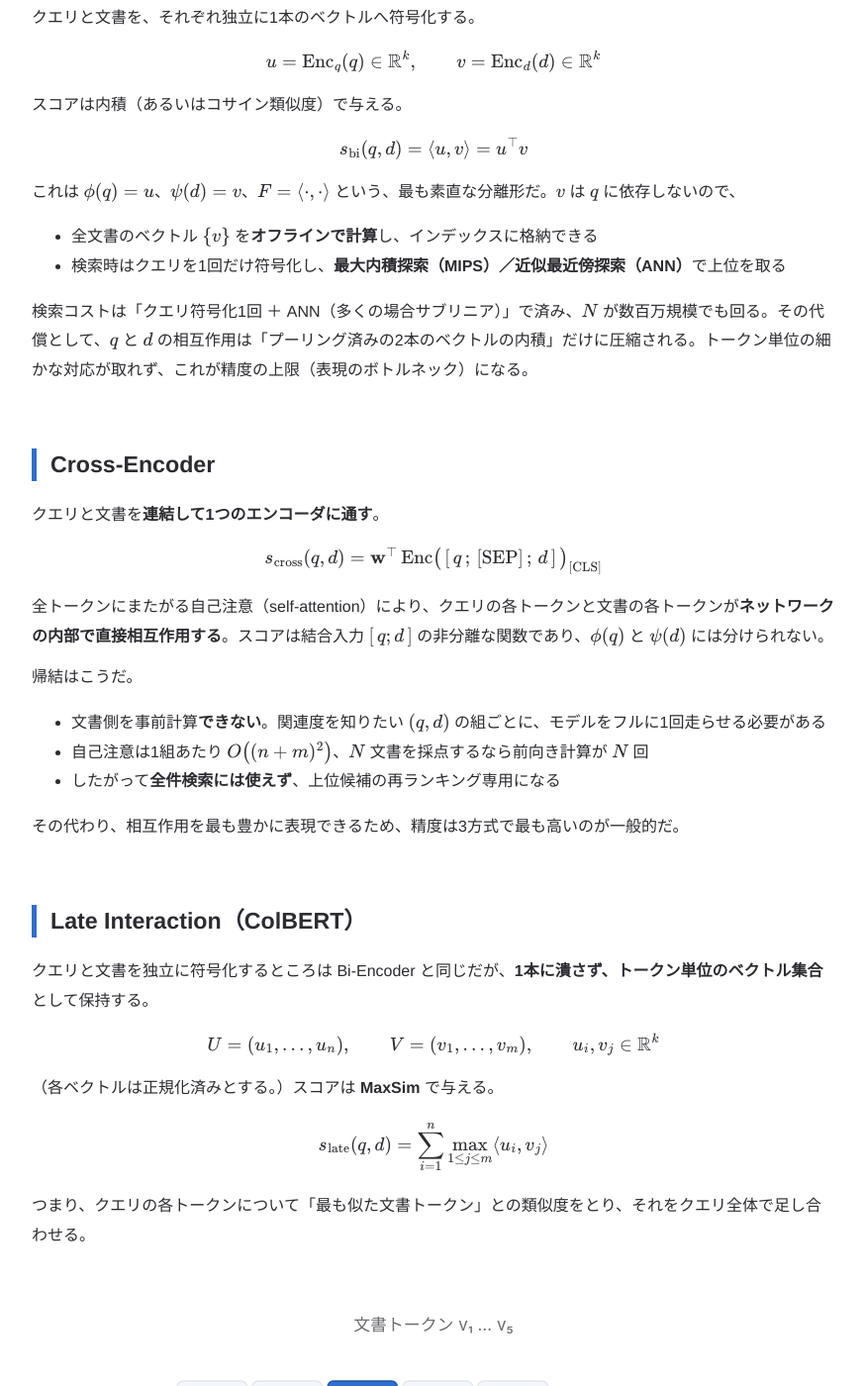
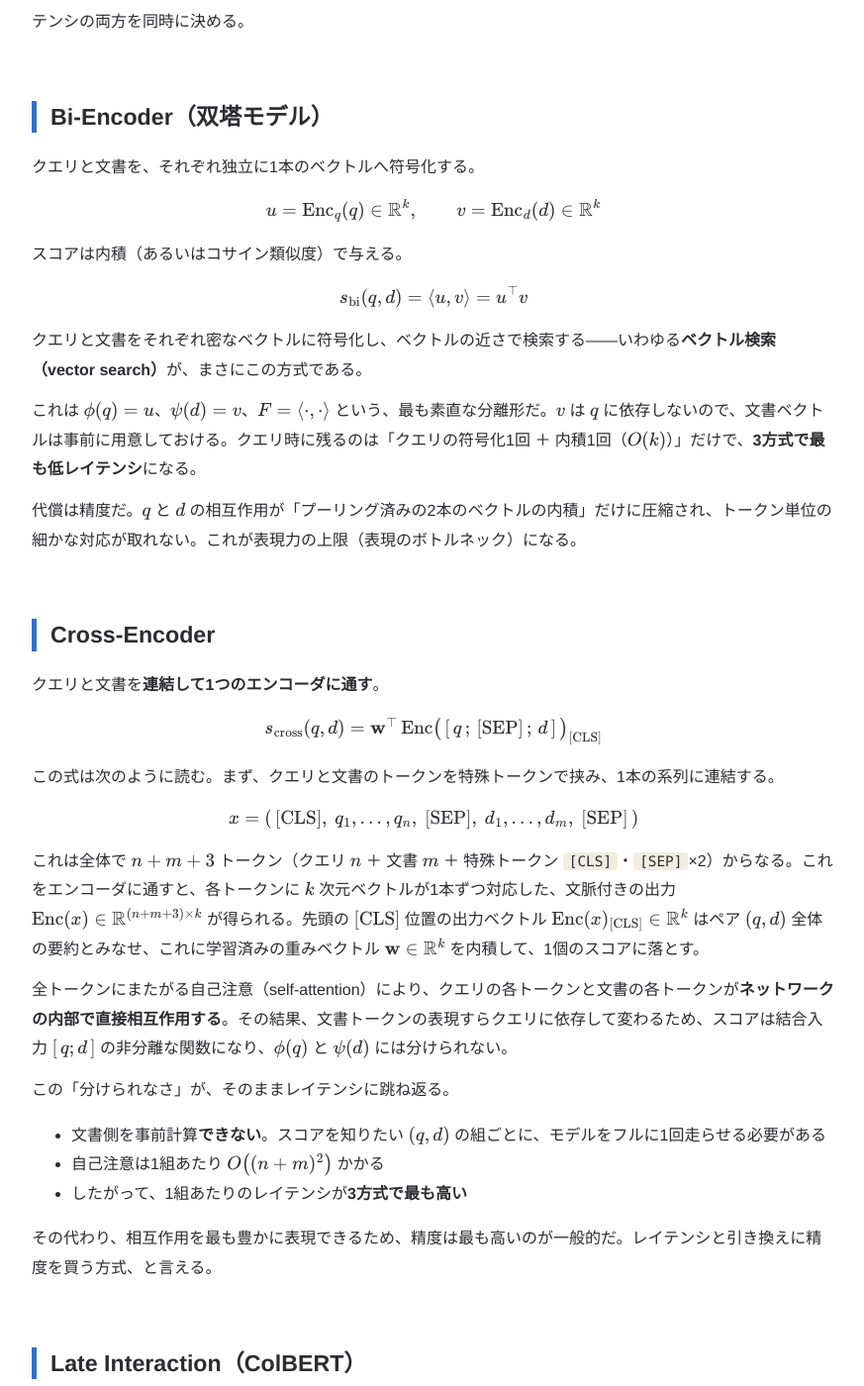
Before and after one commit to fffclaypool/blog, a Jekyll site: the page built from _posts/2026-06-13-bi-late-cross-encoder.md, in a window 1280 px wide and 1400 px high, scrolled down 947 px. Shown: the whole window at 99% size, without its empty margins (202-1075 px from the left). Built offline with Jekyll 4.4.1, drawn with Linux system fonts in a browser that asks for light colours; some of the changed text lies outside the part shown.

Commit message:
Refocus Bi/Late/Cross article on accuracy vs latency; add vector-search bridge and Cross-Encoder input breakdown

```diff
--- a/_posts/2026-06-13-bi-late-cross-encoder.md
+++ b/_posts/2026-06-13-bi-late-cross-encoder.md
@@ -1,28 +1,32 @@
 ---
 layout: post
 title: "Bi-Encoder / Late Interaction / Cross-Encoder — 違いを生む「相互作用の場所」の数理"
-description: "クエリと文書が“どこで”混ざるか。スコア関数の分離可能性という観点から、3方式の精度・速度・事前計算可能性の違いを数式で読み解く。"
+description: "クエリと文書が“どこで”混ざるか。スコア関数の分離可能性という観点から、3方式の精度とレイテンシのトレードオフを数式で読み解く。"
 date: 2026-06-13
 lang: ja
 permalink: /ja/bi-late-cross-encoder/
 ---
 
-ニューラル検索や再ランキングでは、クエリ $$q$$ と文書 $$d$$ の関連度をスコア $$s(q, d) \in \mathbb{R}$$ として与えるモデルが使われる。Bi-Encoder・Late Interaction・Cross-Encoder はいずれもこのスコアを計算する方式だが、精度・速度・スケーラビリティが大きく異なる。本記事では、その違いがすべて「**クエリと文書がどこで相互作用するか**」という一点から導かれることを、数式で見ていく。
+ニューラル検索や再ランキングでは、クエリ $$q$$ と文書 $$d$$ の関連度をスコア $$s(q, d) \in \mathbb{R}$$ として与えるモデルが使われる。Bi-Encoder・Late Interaction・Cross-Encoder はいずれもこのスコアを計算する方式だが、**精度**と**レイテンシ**が大きく異なる。本記事では、その違いがすべて「**クエリと文書がどこで相互作用するか**」という一点から導かれることを、数式で見ていく。
 
 ## 記法と問題設定
 
 - クエリのトークン列を $$q = (q_1, \ldots, q_n)$$、文書のトークン列を $$d = (d_1, \ldots, d_m)$$ とする。
 - エンコーダ（Transformer など）を $$\mathrm{Enc}(\cdot)$$ と書く。
 - 目標は、関連度スコア $$s(q, d) \in \mathbb{R}$$ を計算し、これで文書を並べ替えること。
-- コレクション内の文書数を $$N$$ とする。
 
-着目するのは、スコア関数が次の形に**分離（factorize）できるか**という性質だ。
+本記事で見たいのは、次の2つの量だ。
+
+- **精度**：スコア関数 $$s$$ が、$$q$$ と $$d$$ の関係をどれだけ豊かに表現できるか（表現力）。
+- **レイテンシ**：クエリが来てからスコアを出すまでに、どれだけ計算するか。
+
+そして、この両者を分ける鍵が、$$s$$ が次の形に**分離（factorize）できるか**である。
 
 $$
 s(q, d) = F\big(\phi(q),\ \psi(d)\big)
 $$
 
-ここで文書側の表現 $$\psi(d)$$ が $$q$$ に依存しなければ、$$\psi(d)$$ を**オフラインで事前計算してインデックス化**できる。この一点が、事前計算可能性とスケーラビリティを決める。
+文書側の表現 $$\psi(d)$$ が $$q$$ に依存しなければ、$$\psi(d)$$ を**クエリが来る前に計算しておける**。するとクエリ時に残る計算は「クエリの符号化 ＋ 軽い合成 $$F$$」だけになり、レイテンシが下がる。逆に分離できなければ、$$(q, d)$$ の組ごとにモデルをフルに走らせるしかなく、レイテンシは上がる。この「相互作用をどこに置くか」が、精度とレイテンシの両方を同時に決める。
 
 ## Bi-Encoder（双塔モデル）
 
@@ -38,12 +42,11 @@ $$
 s_{\mathrm{bi}}(q, d) = \langle u, v \rangle = u^\top v
 $$
 
-これは $$\phi(q) = u$$、$$\psi(d) = v$$、$$F = \langle \cdot, \cdot \rangle$$ という、最も素直な分離形だ。$$v$$ は $$q$$ に依存しないので、
+クエリと文書をそれぞれ密なベクトルに符号化し、ベクトルの近さで検索する――いわゆる**ベクトル検索（vector search）**が、まさにこの方式である。
 
-- 全文書のベクトル $$\{v\}$$ を**オフラインで計算**し、インデックスに格納できる
-- 検索時はクエリを1回だけ符号化し、**最大内積探索（MIPS）／近似最近傍探索（ANN）**で上位を取る
+これは $$\phi(q) = u$$、$$\psi(d) = v$$、$$F = \langle \cdot, \cdot \rangle$$ という、最も素直な分離形だ。$$v$$ は $$q$$ に依存しないので、文書ベクトルは事前に用意しておける。クエリ時に残るのは「クエリの符号化1回 ＋ 内積1回（$$O(k)$$）」だけで、**3方式で最も低レイテンシ**になる。
 
-検索コストは「クエリ符号化1回 ＋ ANN（多くの場合サブリニア）」で済み、$$N$$ が数百万規模でも回る。その代償として、$$q$$ と $$d$$ の相互作用は「プーリング済みの2本のベクトルの内積」だけに圧縮される。トークン単位の細かな対応が取れず、これが精度の上限（表現のボトルネック）になる。
+代償は精度だ。$$q$$ と $$d$$ の相互作用が「プーリング済みの2本のベクトルの内積」だけに圧縮され、トークン単位の細かな対応が取れない。これが表現力の上限（表現のボトルネック）になる。
 
 ## Cross-Encoder
 
@@ -53,15 +56,23 @@ $$
 s_{\mathrm{cross}}(q, d) = \mathbf{w}^\top\, \mathrm{Enc}\big(\,[\,q \,;\, \mathrm{[SEP]} \,;\, d\,]\,\big)_{\mathrm{[CLS]}}
 $$
 
-全トークンにまたがる自己注意（self-attention）により、クエリの各トークンと文書の各トークンが**ネットワークの内部で直接相互作用する**。スコアは結合入力 $$[\,q ; d\,]$$ の非分離な関数であり、$$\phi(q)$$ と $$\psi(d)$$ には分けられない。
+この式は次のように読む。まず、クエリと文書のトークンを特殊トークンで挟み、1本の系列に連結する。
 
-帰結はこうだ。
+$$
+x = (\,\mathrm{[CLS]},\ q_1, \ldots, q_n,\ \mathrm{[SEP]},\ d_1, \ldots, d_m,\ \mathrm{[SEP]}\,)
+$$
 
-- 文書側を事前計算**できない**。関連度を知りたい $$(q, d)$$ の組ごとに、モデルをフルに1回走らせる必要がある
-- 自己注意は1組あたり $$O\big((n + m)^2\big)$$、$$N$$ 文書を採点するなら前向き計算が $$N$$ 回
-- したがって**全件検索には使えず**、上位候補の再ランキング専用になる
+これは全体で $$n + m + 3$$ トークン（クエリ $$n$$ ＋ 文書 $$m$$ ＋ 特殊トークン `[CLS]`・`[SEP]`×2）からなる。これをエンコーダに通すと、各トークンに $$k$$ 次元ベクトルが1本ずつ対応した、文脈付きの出力 $$\mathrm{Enc}(x) \in \mathbb{R}^{(n+m+3) \times k}$$ が得られる。先頭の $$\mathrm{[CLS]}$$ 位置の出力ベクトル $$\mathrm{Enc}(x)_{\mathrm{[CLS]}} \in \mathbb{R}^k$$ はペア $$(q, d)$$ 全体の要約とみなせ、これに学習済みの重みベクトル $$\mathbf{w} \in \mathbb{R}^k$$ を内積して、1個のスコアに落とす。
 
-その代わり、相互作用を最も豊かに表現できるため、精度は3方式で最も高いのが一般的だ。
+全トークンにまたがる自己注意（self-attention）により、クエリの各トークンと文書の各トークンが**ネットワークの内部で直接相互作用する**。その結果、文書トークンの表現すらクエリに依存して変わるため、スコアは結合入力 $$[\,q ; d\,]$$ の非分離な関数になり、$$\phi(q)$$ と $$\psi(d)$$ には分けられない。
+
+この「分けられなさ」が、そのままレイテンシに跳ね返る。
+
+- 文書側を事前計算**できない**。スコアを知りたい $$(q, d)$$ の組ごとに、モデルをフルに1回走らせる必要がある
+- 自己注意は1組あたり $$O\big((n + m)^2\big)$$ かかる
+- したがって、1組あたりのレイテンシが**3方式で最も高い**
+
+その代わり、相互作用を最も豊かに表現できるため、精度は最も高いのが一般的だ。レイテンシと引き換えに精度を買う方式、と言える。
 
 ## Late Interaction（ColBERT）
 
@@ -84,13 +95,13 @@ $$
   <figcaption>MaxSim：クエリトークンごとに最も似た文書トークンとの類似度（行ごとの最大値）をとり、それらの和をスコアとする。</figcaption>
 </figure>
 
-ここが効きどころだ。エンコードは依然として独立（$$v_j$$ は $$q$$ に非依存）なので、文書トークンのベクトル群を**オフラインで事前計算・インデックス化**できる。一方で相互作用は、符号化が終わった**後**に、安価な $$\max$$ と和という固定の演算として「遅延（late）」して行われる。トークン単位の対応を残したまま、事前計算可能性も手放さない、という設計だ。
+エンコードは独立（$$v_j$$ は $$q$$ に非依存）なので、文書トークンのベクトル群は事前に計算しておける。相互作用である MaxSim は、符号化が終わった**後**に行う安価な $$\max$$ と和の演算だ。クエリ時の計算は $$O(n m k)$$ 程度で、Bi の内積よりは重いが、Cross の自己注意よりはずっと軽い。レイテンシは**両者の中間**になる。
 
-代償として、文書あたり $$m$$ 本のベクトルを保存するためストレージが大きく（$$\sim N \cdot m \cdot k$$）、検索はトークン単位の ANN ＋ MaxSim 集約になる。位置づけは、Bi（速いが粗い）と Cross（精密だが重い）のちょうど中間だ。
+精度も中間だ。トークン単位の対応を残すぶん Bi の単一ベクトル内積より表現力が高く、しかし層をまたぐ全相互作用を持つ Cross には及ばない。
 
 <figure>
   <img src="{{ '/assets/img/bi-late-cross.svg' | relative_url }}" alt="Bi-Encoder・Late Interaction・Cross-Encoder の3方式の構造比較。BiとLateは独立した2つのエンコーダ塔を持ち最後に相互作用するのに対し、Crossは結合入力を単一のエンコーダに通す">
-  <figcaption>3方式の構造。Bi と Late は独立した2つのエンコーダ塔を持ち、相互作用は最後に置く（→ 事前計算できる）。Cross は最初から結合して1つのエンコーダに通す（→ 事前計算できない）。</figcaption>
+  <figcaption>3方式の構造。Bi と Late は独立した2つのエンコーダ塔を持ち、相互作用を最後に置く（→ 文書側を事前計算でき、クエリ時が軽い）。Cross は最初から結合して1つのエンコーダに通す（→ 毎回フル計算）。</figcaption>
 </figure>
 
 ## 違いを生むのは「相互作用の場所」
@@ -101,32 +112,36 @@ $$
 - **Late**：混ざるのも最後だが、トークン粒度で $$\max$$ を介して。$$s = \sum_i \max_j \langle \phi_i(q), \psi_j(d) \rangle$$（エンコーダは分離可能、相互作用は固定の演算子）。
 - **Cross**：混ざるのは**ネットワークの全層**で、注意を通じて。$$s = h(q, d)$$ と書くしかなく、分離不能。
 
-そして、この分離可能性こそが事前計算の可否を決める。$$\psi(d)$$ が $$q$$ に依存しない（Bi・Late）なら文書側を先に計算してインデックス化できるが、Cross にはその分解が存在しないため、毎回フル計算するしかない。
+この「混ざる場所」が、レイテンシと精度を**同時に**決める。
 
-**表現力の包含関係**も、この構造から読める。Bi は Late の特殊形（$$n = m = 1$$、プーリングした1トークンの場合）であり、Late は Cross の制限版（層内のクロス注意を持たず、最後に固定の MaxSim を置いたもの）と見なせる。したがって、表現できる関数クラスとして
+**レイテンシ**は分離可能性で決まる。分離できる Bi・Late は文書側 $$\psi(d)$$ を事前計算でき、クエリ時の計算が軽い。分離できない Cross は毎回フル計算になり重い。
+
+**精度**は表現力で決まる。Bi は Late の特殊形（$$n = m = 1$$、プーリングした1トークンの場合）であり、Late は Cross の制限版（層内のクロス注意を持たず、最後に固定の MaxSim を置いたもの）と見なせる。したがって、表現できる関数クラスとして
 
 $$
 \mathcal{F}_{\mathrm{bi}} \subseteq \mathcal{F}_{\mathrm{late}} \subseteq \mathcal{F}_{\mathrm{cross}}
 $$
 
-が成り立ち、表現力（おおむね精度）はこの順に上がる。そして**クエリ時の計算コストも、同じ順に増える**。精度と速度のトレードオフが、「相互作用の場所」という1本の軸から自然に並ぶわけだ。
+が成り立つ。
 
-## 計算量とストレージ
+結局、**精度もレイテンシも同じ順（Bi → Late → Cross）で増える**。相互作用を厚くするほど表現力は上がるが、その相互作用をクエリ時に計算する分だけレイテンシも上がる。だから方式選択は、結局「許容できるレイテンシの範囲で、どれだけ精度を稼ぐか」という1本の軸に行き着く。
 
-| 方式 | 文書の符号化 | インデックス | クエリ時の相互作用 | 相対コスト |
+## 精度とレイテンシの整理
+
+| 方式 | 事前計算（オフライン） | クエリ時の計算 | レイテンシ | 精度 |
 |---|---|---|---|---|
-| Bi-Encoder | オフライン・1本/文書 | ANN（MIPS） | 内積 1 回・O(k) | 最小 |
-| Late Interaction | オフライン・m 本/文書 | トークン ANN ＋ MaxSim | O(n·m·k) /候補 | 中（ストレージ大） |
-| Cross-Encoder | 不可（毎回結合） | — | 自己注意 O((n+m)²) /組 × N | 最大 |
+| Bi-Encoder | 文書 → 1本のベクトル | 符号化 ＋ 内積 O(k) | 最小 | 低〜中 |
+| Late Interaction | 文書 → トークン単位のベクトル群 | MaxSim O(n·m·k) | 中 | 中〜高 |
+| Cross-Encoder | なし | 結合して自己注意 O((n+m)²) | 最大 | 最高 |
 
 ## 実務での使い分け
 
-多くの実システムは、これらを**段階的に組み合わせる**。
+実務では、この精度とレイテンシのトレードオフを2段構成でさばくことが多い。
 
-- **一段目（検索 / retrieval）**：Bi-Encoder か Late Interaction で、大規模コレクションから候補を高速に絞る。ここで重視するのは取りこぼさないこと、すなわち **Recall**。
-- **二段目（再ランキング / re-ranking）**：一段目が出した上位 $$K$$ 件だけを Cross-Encoder で精密に採点する。$$K$$ が小さいので $$O(N)$$ の重さが問題にならず、最終的な並び順の質（**nDCG** など）を引き上げる。
-- Late Interaction は、単体でも強い検索器として一段目を担えるため、Bi と Cross の中間的な選択肢になる。
+- **一段目（検索 / retrieval）**：低レイテンシが必須なので、事前計算できる Bi-Encoder（または Late Interaction）で候補を絞る。
+- **二段目（再ランキング / re-ranking）**：候補が上位 $$K$$ 件に減っているので、1件あたりのレイテンシが高い Cross-Encoder を許容でき、最終的な精度を引き上げる。
+- Late Interaction はこの中間に位置し、単体でも「Bi より高精度・Cross より低レイテンシ」な検索器として使える。
 
-要するに「相互作用をどこに置くか」を、検索段では薄く（事前計算できる形に）、再ランキング段では厚く（精密に）配分する、というのが定石だ。
+要するに、対象がまだ多いうちは高速だが精度はそこそこの手法で件数を絞り、十分に絞り込んでから低速だが高精度な手法をかける。これが定石だ。
 
 > 評価指標（Recall・nDCG・MAP など）の数理的な定義は、別記事「[情報検索の評価指標 — 数理的解説](/blog/ja/information-retrieval-metrics/)」にまとめている。
```
